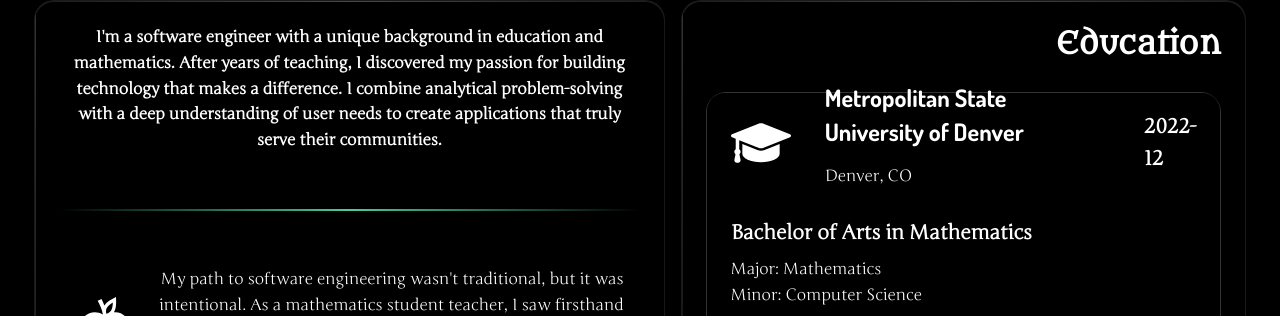
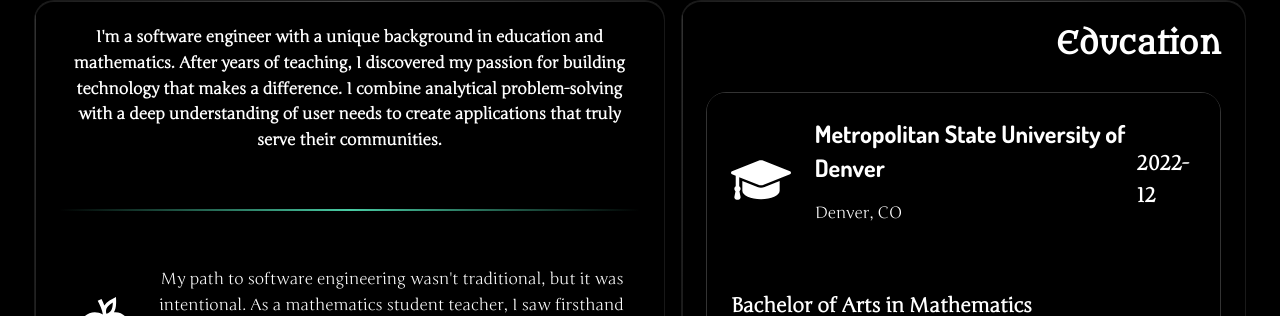
Before and after one commit to elysableu/portfolio, a Vue app: page /about in a window 1280 px wide. Shown: the part 422-738 px from the top of the page. Built offline with nearby package versions, Linux system fonts and the light colour scheme.

Commit message:
Update EducationItem header spacing

```diff
--- a/src/components/about/education/EducationItem.vue
+++ b/src/components/about/education/EducationItem.vue
@@ -81,9 +81,7 @@
 
   .education-item-banner {
     width: 100%;
-    height: 6.25rem;
     display: flex;
-    gap: var(--spacing-2sm);
     align-items: center;
     background-color: var(--color-background);
     padding: var(--spacing-lg);
@@ -106,6 +104,7 @@
   .education-item-heading h3 {
     font-family: 'Dosis';
     font-size: var(--font-size-xl);
+
   }
 
   .education-item-heading p {
@@ -115,7 +114,7 @@
   .graduation-date {
     font-size: var(--font-size-lg);
     font-weight: bold;
-    margin-left: 3.125rem;
+    width: fit-content;
   }
 
   .education-item-content {
@@ -199,7 +198,7 @@
   }
 
   .project-header {
-     background-color: var(--color-background);
+    background-color: var(--color-background);
     width: 100%;
     padding: var(--spacing-sm);
     border-radius: var(--radius-xs) var(--radius-xs) 0 0;
```
